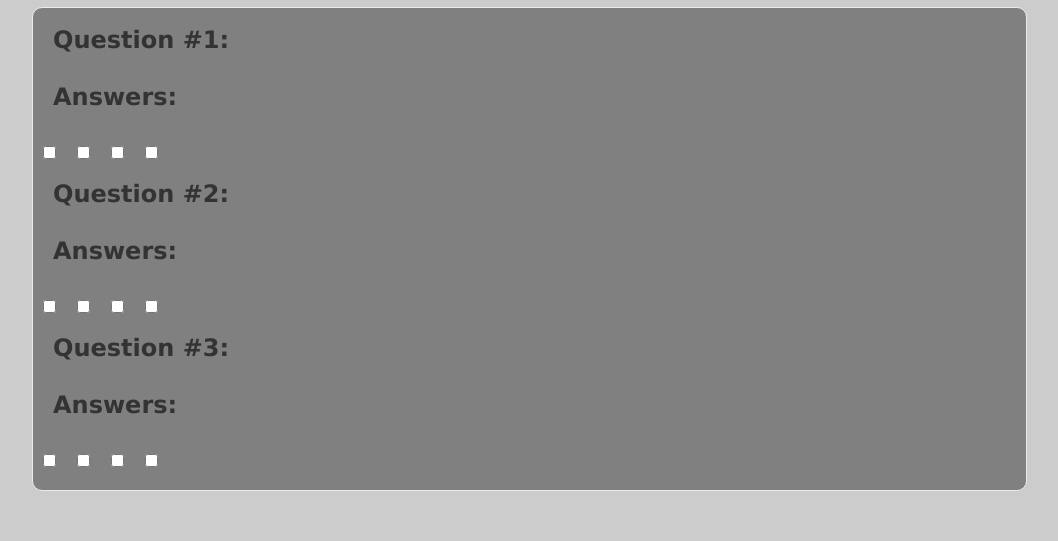
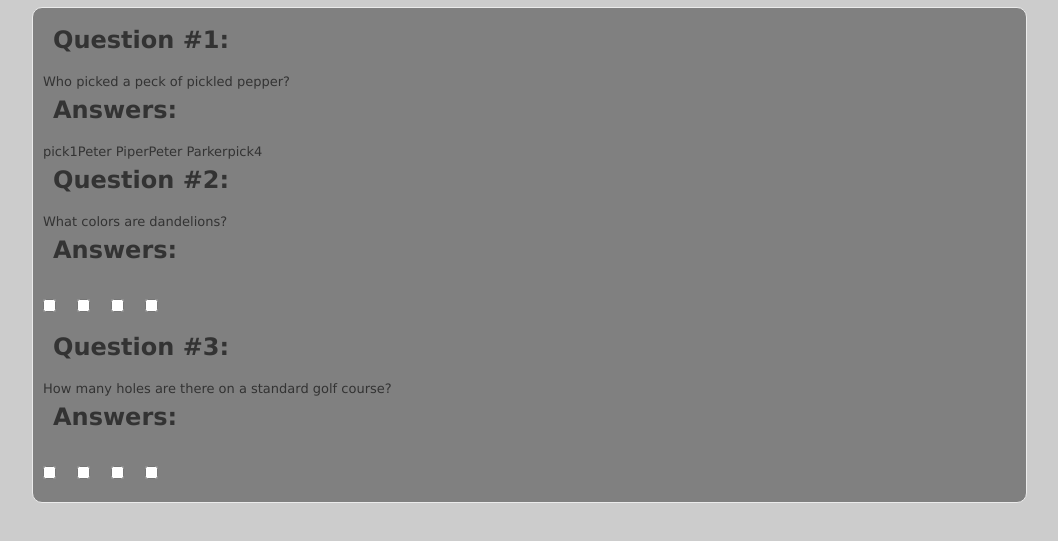
Before and after one commit to Highlyne/TriviaGame, a plain HTML site: page index.html in a window 1280 px wide. Both pictures are taken after a click on the button "Start Game". Shown: the part 131-672 px from the top of the page, without its empty margins (113-1171 px from the left). Drawn offline with nearby package versions, Linux system fonts and the light colour scheme.

Commit message:
Got questions to show

```diff
--- a/assets/javascript/game.js
+++ b/assets/javascript/game.js
@@ -14,35 +14,54 @@
 
 
 
-$(document).ready(function(){
+$(document).ready(function() {
 
+$("#game-content").hide();
+console.log("this is a test");
 
-  $("#game-content").hide();
-  console.log("this is a test");
+  var questions =["Who picked a peck of pickled pepper?", "What colors are dandelions?", "How many holes are there on a standard golf course?", "test"];
+  var a1 =["pick1", "Peter Piper", "Peter Parker", "pick4"];
+  var c ="here is the correct answer";
+
+  // {q:"What colors are dandelions?",
+  // a:["White", "Brown", "Pink", "Yellow"],
+  // c:"White"},
+
+  // {q:"How many holes are there on a standard golf course?",
+  // a:["13", "20", "16", "18"],
+  // c:"18"}];
+
+    //Create answer buttons
+  function renderAnswers() {
+    for (let w = 0; w < a1.length; w++) {
+      const emlement= a1.length;
+    $("#answerboxes").append(a1[w]);
+    }}
+
+  function showQuestions() {
+    $("#questions1").append(questions[0]);
+    $("#questions2").append(questions[1]);
+    $("#questions3").append(questions[2]);
+    $("#questions4").append(questions[3]);
+    console.log("test " + questions[1]);
+  }
 
   $("#start-game-btn").on("click", run);
-  $("#stop").on("click", stop);
 
   function run() {
     $("#game-content").show();
     $("#open-message").hide();
-  }
+    renderAnswers();
+    showQuestions();
+    console.log("this is a test");
+    }
 
 })
-    // questions =[{q:"Who picked a peck of pickled pepper?",
-    // a:["pick1", "Peter Piper", "Peter Parker", "pick4"],
-    // c:"here is the correct answer"},
-
-    // {q:"What colors are dandelions?",
-    // a:["White", "Brown", "Pink", "Yellow"],
-    // c:"White"},
-
-    // {q:"How many holes are there on a standard golf course?",
-    // a:["13", "20", "16", "18"],
-    // c:"18"}];
 
 
-    // for(var i=0; i<questions.length;i++){
+
+// $("#stop").on("click", stop);
+// for(var i=0; i<questions.length;i++){
 
     //   var wrap = $("<div>")
 
@@ -82,4 +101,4 @@ $(document).ready(function(){
     //       if (number === 0) {
     //         stop();
     //         alert("Time Up!");
-    //       }
+    //
--- a/index.html
+++ b/index.html
@@ -58,23 +58,7 @@
                 <div class="col-sm-12">
                     <p>Answers:</p>
                     <br>
-                    <div class="checkbox">
-                        <label class="checkbox-inline">
-                            <input type="checkbox" value="">
-                            <div id="anw1"></div>
-                        </label>
-                        <label class="checkbox-inline">
-                            <input type="checkbox" value="">
-                            <div id="anw2"></div>
-                        </label>
-                        <label class="checkbox-inline">
-                            <input type="checkbox" value="">
-                            <div id="anw3"></div>
-                        </label>
-                        <label class="checkbox-inline">
-                            <input type="checkbox" value="">
-                            <div id="anw4"></div>
-                        </label>
+                    <div id="answerboxes"></div>
                     </div>
                 </div>
             </div>
```
